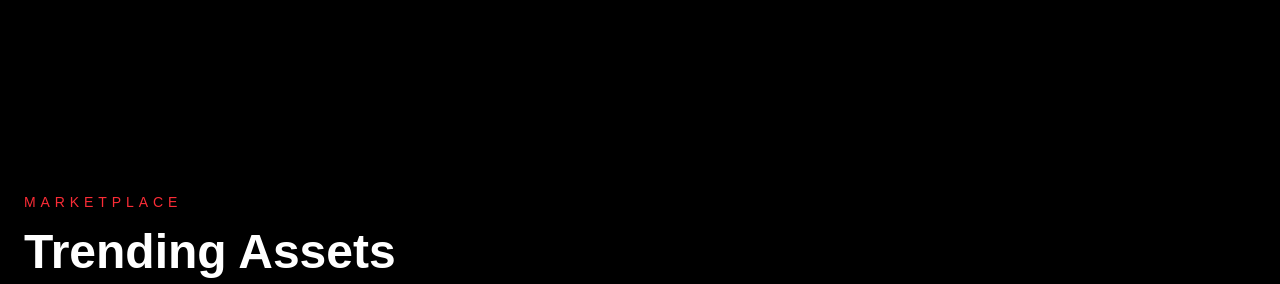
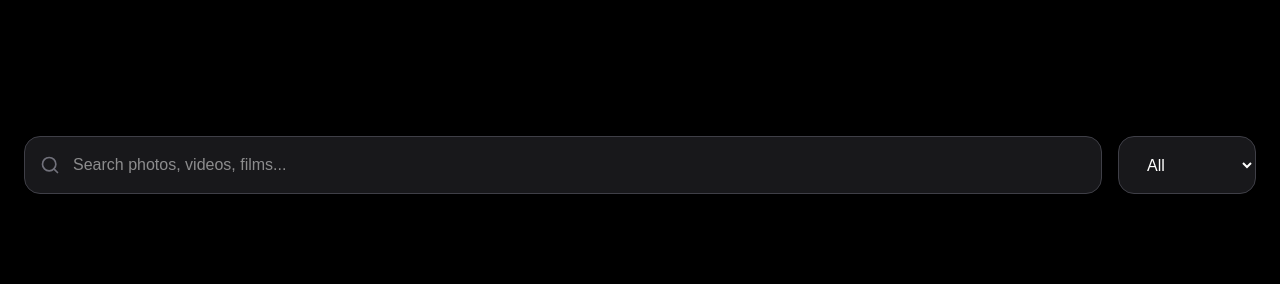
Before and after one commit to bkkisan100-creator/kisanbk-website, a Next.js app: page / in a window 1280 px wide. Shown: the part 1784-2068 px from the top of the page. Built offline with nearby package versions, Linux system fonts and the light colour scheme.

Commit message:
Sprint 2: Search UI and Trending Assets

```diff
--- a/app/page.js
+++ b/app/page.js
@@ -3,7 +3,7 @@ import Hero from "@/components/Hero";
 import Stats from "@/components/Stats";
 import Categories from "@/components/Categories";
 import TrendingAssets from "@/components/TrendingAssets";
-
+import SearchFilter from "@/components/SearchFilter";
 export default function Home() {
   return (
     <main className="bg-black text-white min-h-screen">
@@ -16,7 +16,11 @@ export default function Home() {
 
        <Categories />
 
+       <SearchFilter />
+
        <TrendingAssets />
+
+
 
     </main>
   );
--- /dev/null
+++ b/components/SearchFilter.jsx
@@ -0,0 +1,64 @@
+"use client";
+
+import { Search } from "lucide-react";
+
+export default function SearchFilter() {
+  return (
+    <section className="bg-black py-10">
+      <div className="max-w-7xl mx-auto px-6">
+
+        <div className="flex flex-col md:flex-row gap-4">
+
+          <div className="relative flex-1">
+
+            <Search
+              className="absolute left-4 top-1/2 -translate-y-1/2 text-zinc-500"
+              size={20}
+            />
+
+            <input
+              type="text"
+              placeholder="Search photos, videos, films..."
+              className="
+              w-full
+              rounded-2xl
+              border
+              border-zinc-700
+              bg-zinc-900
+              py-4
+              pl-12
+              pr-4
+              text-white
+              outline-none
+              focus:border-red-500
+              transition
+              "
+            />
+
+          </div>
+
+          <select
+            className="
+            rounded-2xl
+            border
+            border-zinc-700
+            bg-zinc-900
+            px-6
+            text-white
+            outline-none
+            focus:border-red-500
+            "
+          >
+            <option>All</option>
+            <option>Photos</option>
+            <option>Videos</option>
+            <option>Films</option>
+            <option>AI Assets</option>
+          </select>
+
+        </div>
+
+      </div>
+    </section>
+  );
+}
```
Also changed, not shown: components/AssetCard.jsx (added).
